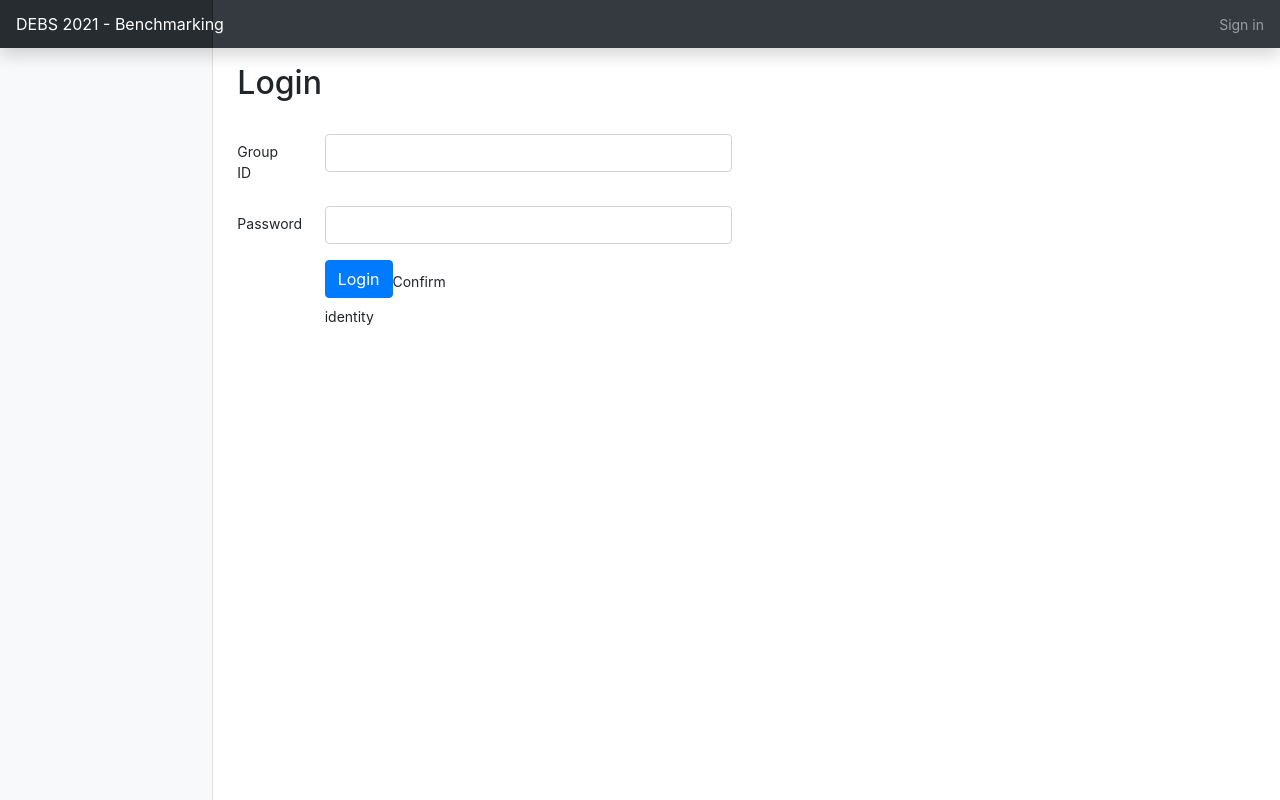
After one commit to jawadtahir/bandency, a Python web app: template frontend/templates/login.html in a window 1280 px wide. The commit adds this page. Run offline with Jinja, Linux system fonts and the light colour scheme; the template is opened without the code that fills it, so the values that code supplies are empty; some libraries are stand-ins or nearby versions.

Commit message:
more from the frontend, login webpage

```diff
--- a/frontend/helper.py
+++ b/frontend/helper.py
@@ -1,4 +1,3 @@
-
 
 def menu(profile=False, system_status=False, leaderboard=False, scheduled_benchmarks=False, feedback=False):
     return [
@@ -6,5 +5,4 @@ def menu(profile=False, system_status=False, leaderboard=False, scheduled_benchm
         ["System status", "layers", "/systemstatus", system_status],
         ["Leaderboard", "layers", "/leaderboard", leaderboard],
         ["Scheduled Benchmarks", "layers", "/scheduledbenchmarks", scheduled_benchmarks],
-        ["Feedback", "layers", "/feedback", feedback]
-    ]
+        ["Feedback", "layers", "/feedback", feedback]]
--- a/frontend/templates/layout.html
+++ b/frontend/templates/layout.html
@@ -36,7 +36,11 @@
     </button>
     <ul class="navbar-nav px-3">
         <li class="nav-item text-nowrap">
-            <a class="nav-link" href="#">Sign out</a>
+            {% if current_user.is_authenticated %}
+                <a class="nav-link" href="/logout">Sign out</a>
+            {% else %}
+                <a class="nav-link" href="/login">Sign in</a>
+            {% endif %}
         </li>
     </ul>
 </nav>
@@ -57,6 +61,9 @@
                 </ul>
             </div>
         </nav>
+        {% for message in get_flashed_messages() %}
+            <div class="flash">{{ message }}</div>
+        {% endfor %}
         {% block content %}
 
         {% endblock %}
--- /dev/null
+++ b/frontend/templates/login.html
@@ -0,0 +1,32 @@
+{% extends "layout.html" %}
+
+{% block content %}
+<main role="main" class="col-md-9 ml-sm-auto col-lg-10 px-md-4">
+    <div class="d-flex justify-content-between flex-wrap flex-md-nowrap align-items-center pt-3 pb-2 mb-3">
+        <h1 class="h2">Login</h1>
+    </div>
+    <div>
+        {% if error %}<p class="error"><strong>Error:</strong> {{ error }}{% endif %}
+    </div>
+    <form action="{{ url_for('login') }}" method="post" class="form">
+        <div class="form-group row">
+            <label for="staticGroupId" class="col-sm-1 col-form-label">Group ID</label>
+            <div class="col-sm-5">
+                <input type="text" name="group" class="form-control" id="staticGroupId">
+            </div>
+        </div>
+        <div class="form-group row">
+            <label for="inputPassword" class="col-sm-1 col-form-label">Password</label>
+            <div class="col-sm-5">
+                <input type="password" name="password" class="form-control" id="inputPassword">
+            </div>
+        </div>
+        <div class="form-group row">
+            <div class="col-sm-1"></div>
+            <div class="col-sm-2">
+                <input type="submit" class="btn btn-primary mb-2" value="Login">Confirm identity</input>
+            </div>
+        </div>
+    </form>
+</main>
+{% endblock %}
--- a/requirements.txt
+++ b/requirements.txt
@@ -8,6 +8,7 @@ beautifulsoup4
 tqdm
 executor
 quart
+quart-auth
 hypercorn
 gino
 alembic
```
Also changed, not shown: frontend/model/model.py (added, +28 -0 lines), frontend/templates/profile.html (added, +30 -0 lines), frontend/webserver.py (+44 -8 lines), frontend/model/__init__.py (added).
